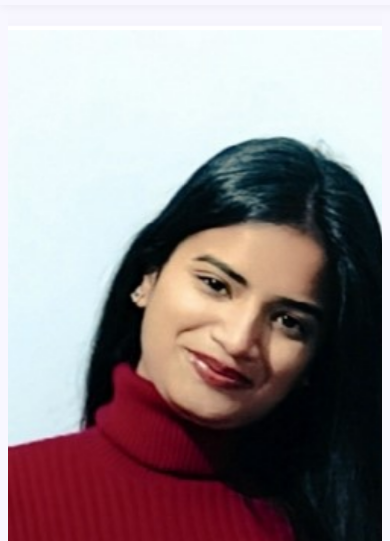
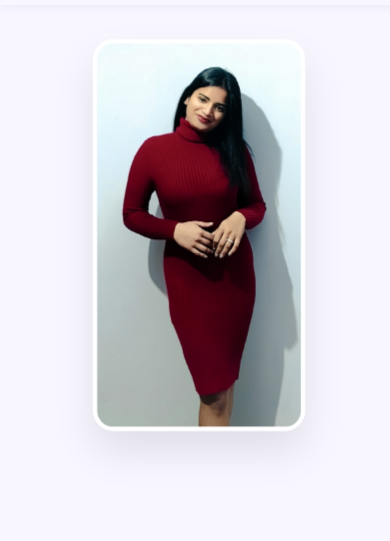
Before and after one commit to SherineDavasia/Sherine.Davasia, a plain HTML site: page index.html in a window 390 px wide. Shown: the part 65-606 px from the top of the page. Drawn offline with Linux system fonts and the light colour scheme.

Commit message:
Update style.css

```diff
--- a/style.css
+++ b/style.css
@@ -898,7 +898,7 @@
             }
 
             .profile-image-container {
-                width: 900px;
+                width: 200px;
 
             }
 
```
